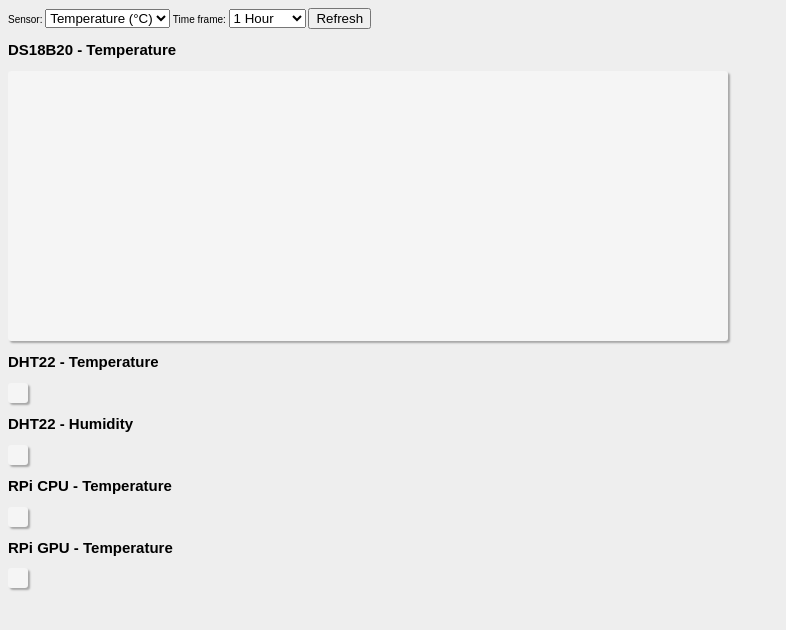
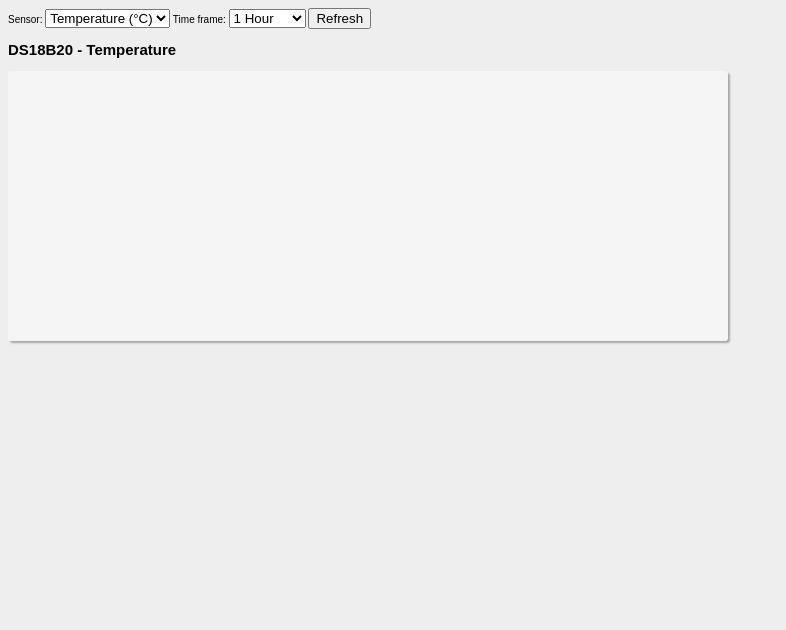
Before and after one commit to fmeus/raspberrypi, a plain HTML site: page chart-sensor.html in a window 1280 px wide. Shown: the whole page, without its empty margins (0-786 px from the left). Drawn offline with nearby package versions, Linux system fonts and the light colour scheme; no server answers.

Commit message:
Dynamic selection of charts

```diff
--- a/chart-sensor.html
+++ b/chart-sensor.html
@@ -68,28 +68,27 @@
         // Trigger refresh when a selection has changed
         $('select').change( function() {
             $optPeriod = $( 'option:selected', $('#period') ).val();
-            $optSensor = $('option:selected', $('#sensor')).val();
+            $optSensor = $( 'option:selected', $('#sensor') ).val();
 
             // Always go through the list (need to remove unwanted pieces of html)
             for ( var i = 1; i <= $('#sensor option').size(); i++ ) {
-                var $className = "'chart"+i+"'";
+                var $className = "chart"+i;
 
                 // Add or remove html related stuff
                 if ( $optSensor == 0 || $optSensor == i ) {
                     // Include chart
-                    // $('h2.'+$className).show();
-                    // $('div.'+$className).show();
+                    $('h2.'+$className).show();
+                    $('div.'+$className).show();
                     updateSensorChart( i, $optPeriod );
                 } else {
                     // Exclude chart
-                    // $('h2.'+$className).hide();
-                    // $('div.'+$className).hide();
+                    $('h2.'+$className).hide();
+                    $('div.'+$className).hide();
                 }
             }
         });
 
         // Force refresh when page is loaded for the first time
-        // updateSensorChart( 1, 1 );
         $('select').trigger('change');
     </script>
 </body>
```
